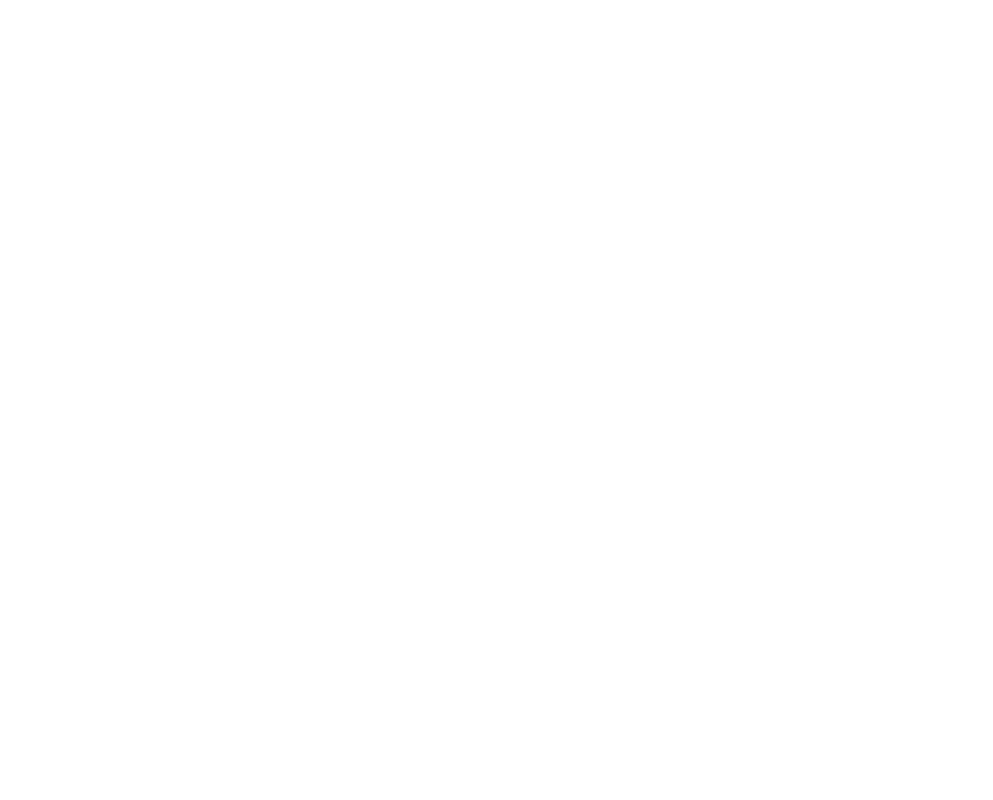
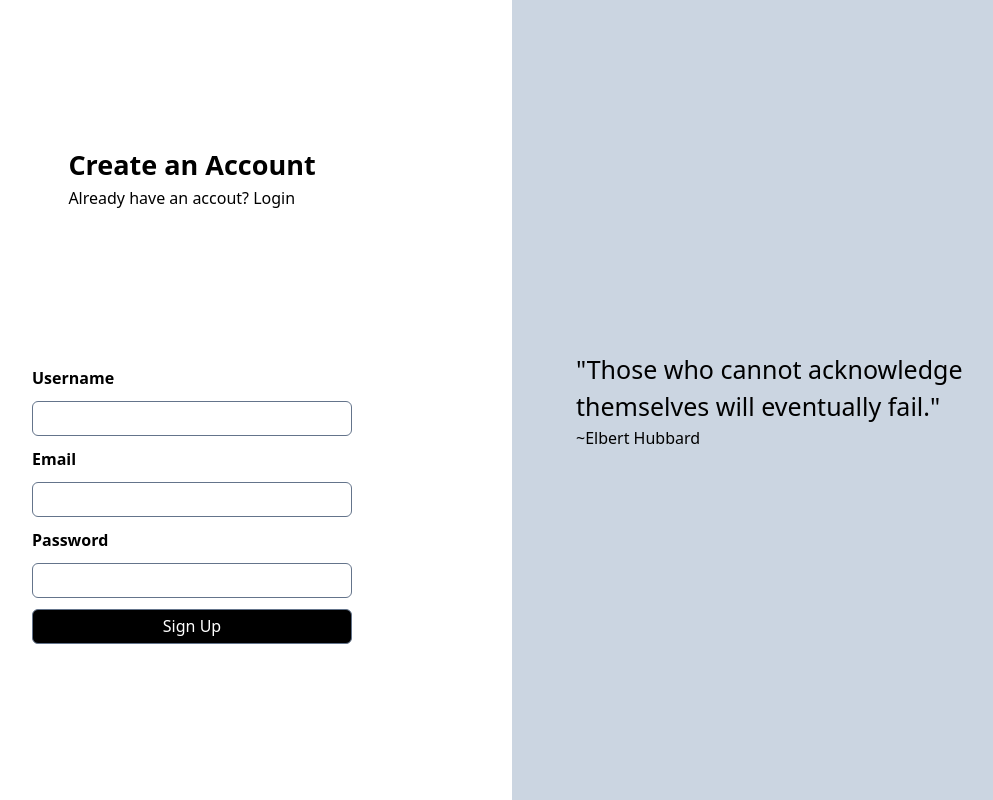
Before and after one commit to pranav-94/InkFlow, a React (Vite) app: page / in a window 1280 px wide. Before the commit this address had no page. Shown: the whole page, without its empty margins (128-1121 px from the left). Built offline with nearby package versions, Linux system fonts and the light colour scheme; no server answers.

Commit message:
routing fixes

```diff
--- a/src/App.tsx
+++ b/src/App.tsx
@@ -13,7 +13,7 @@
     <>
     <BrowserRouter>
         <Routes>
-           <Route path="/signup" element={<Signup/>}/>
+           <Route path="/" element={<Signup/>}/>
            <Route path="/signin" element={<Signin/>}/>
            <Route path="/blogs" element={<Blogs/>}/>
            <Route path="/blog/:id" element={<Blog/>}/>
--- a/src/Routes/Signin.tsx
+++ b/src/Routes/Signin.tsx
@@ -14,7 +14,7 @@
 const create = "Sign In to Continue"
 const already = "Don't have an accout?"
 const to = "Sign-Up"
-const where = "SignUp"
+const where = ""
 const apiUrl = import.meta.env.VITE_BACKEND_API_URL
 
 const handleClick=async()=>{
```
